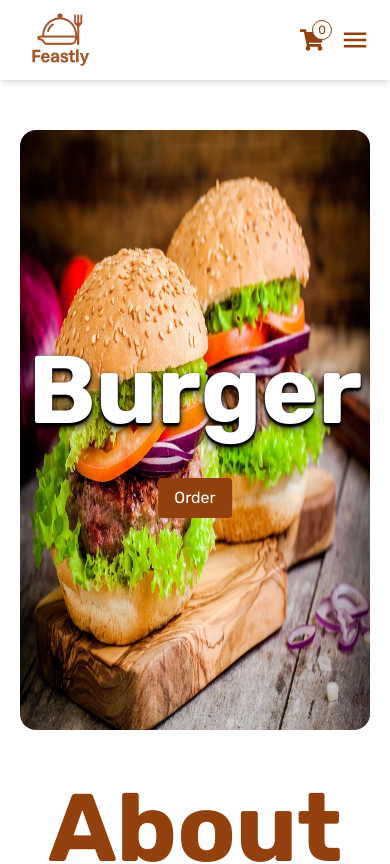
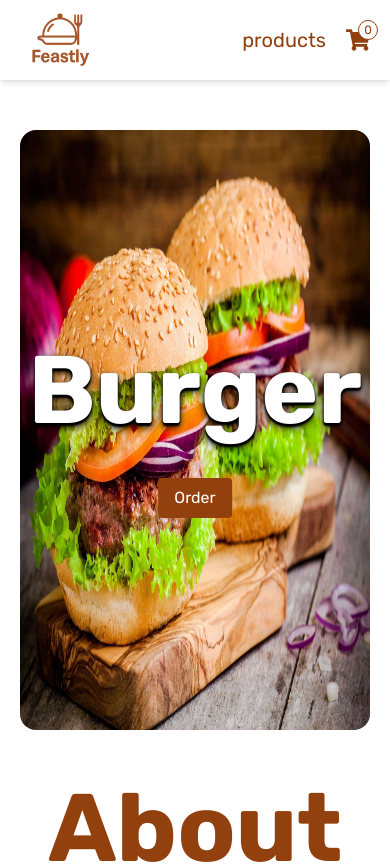
Before and after one commit to KarimElaskary/Feastly, a React (Vite) app: page / in a window 390 px wide. Shown: the top 864 px of the page. Built offline with nearby package versions, Linux system fonts and the light colour scheme; no server answers.

Commit message:
more logical and minimal Header style

```diff
--- a/src/components/Header.jsx
+++ b/src/components/Header.jsx
@@ -1,15 +1,14 @@
 import React, { useState, useEffect } from "react";
-import { Link } from "react-router-dom";
-import { IoMdMenu } from "react-icons/io";
+import { Link, useLocation } from "react-router-dom";
 import { FaSearch, FaShoppingCart, FaUser } from "react-icons/fa";
 import feastly from "../assets/feastly.png";
-import { useDispatch, useSelector } from "react-redux"; // ✅ added useSelector
+import { useDispatch, useSelector } from "react-redux";
 import { searchProducts } from "../features/productsSlice";
 
 const Header = () => {
-  const [active, setActive] = useState(false);
   const [searchTerm, setSearchTerm] = useState("");
   const dispatch = useDispatch();
+  const location = useLocation();
 
   // ✅ Get cart amount from Redux store
   const cartAmount = useSelector((state) => state.cart.amount);
@@ -27,18 +26,22 @@ const Header = () => {
     <div className="bg-white shadow-md sticky top-0 z-50">
       <div className="md:container mx-auto">
         <div className="flex items-center justify-between h-20 px-5 relative">
+          {/* Logo */}
           <Link to="/">
             <img src={feastly} alt="Feastly" className="w-[80px]" />
           </Link>
 
-          {/* Desktop Menu */}
+          {/* ✅ Desktop Menu */}
           <div className="hidden md:flex gap-5 items-center text-primary">
             <Link
               to="/products"
-              className="hover:bg-primary hover:text-white rounded-lg p-2 transition-all"
+              className="text-xl hover:underline hover:underline-offset-4 rounded-lg p-2 transition-all"
             >
               products
             </Link>
+
+            {/* Search input only on /products */}
+            {location.pathname === "/products" && (
               <div className="text-primary relative p-2 border rounded">
                 <input
                   type="text"
@@ -49,8 +52,9 @@ const Header = () => {
                 />
                 <FaSearch className="absolute top-3 right-2" />
               </div>
+            )}
 
-            {/* ✅ Cart Icon with amount */}
+            {/* Cart */}
             <div className="relative">
               <Link to="/cart">
                 <FaShoppingCart className="text-3xl" />
@@ -65,49 +69,35 @@ const Header = () => {
             </Link>
           </div>
 
-          {/* Mobile Icons */}
-          <div className="flex items-center gap-4 md:hidden text-primary">
-            <Link to="/user" className="hidden">
-              <FaUser className="text-3xl" />
+          {/* ✅ Mobile Layout (no dropdown anymore) */}
+          <div className="flex items-center gap-3 md:hidden text-primary flex-1 justify-end">
+            {location.pathname === "/products" ? (
+              <div className="flex-1 relative border rounded p-1">
+                <input
+                  type="text"
+                  placeholder="Search..."
+                  className="outline-0 w-full pr-8 text-sm"
+                  value={searchTerm}
+                  onChange={handleSearchInputChange}
+                />
+                <FaSearch className="absolute top-2 right-2 text-primary" />
+              </div>
+            ) : (
+              <Link
+                to="/products"
+                className="text-xl hover:underline hover:underline-offset-4 rounded-lg p-2 transition-all"
+              >
+                products
               </Link>
+            )}
+
             <Link to="/cart" className="relative">
               <FaShoppingCart className="text-2xl" />
               <span className="absolute -top-2 -right-2 bg-white border border-primary text-primary text-xs w-5 h-5 flex items-center justify-center rounded-full">
                 {cartAmount}
               </span>
             </Link>
-            <IoMdMenu
-              className="text-3xl cursor-pointer"
-              onClick={() => setActive(!active)}
-            />
           </div>
-
-          {/* Mobile Dropdown Menu */}
-          {active && (
-            <div className="absolute top-20 left-0 w-full bg-primary p-5 md:hidden flex flex-col gap-4 text-white">
-              <Link to="/" onClick={() => setActive(false)}>
-                home
-              </Link>
-              <Link to="/products" onClick={() => setActive(false)}>
-                products
-              </Link>
-              <div className="relative border rounded p-1">
-                <input
-                  type="text"
-                  placeholder="What are you looking for?"
-                  className="outline-0 w-full pr-8 placeholder:text-[#ccc] text-[#ccc]"
-                  value={searchTerm}
-                  onChange={handleSearchInputChange}
-                />
-                <FaSearch
-                  onClick={() => {
-                    setActive(false);
-                  }}
-                  className="absolute top-2 right-2 cursor-pointer"
-                />
-              </div>
-            </div>
-          )}
         </div>
       </div>
     </div>
```
Lines whose indentation alone changed are shown as unchanged.
